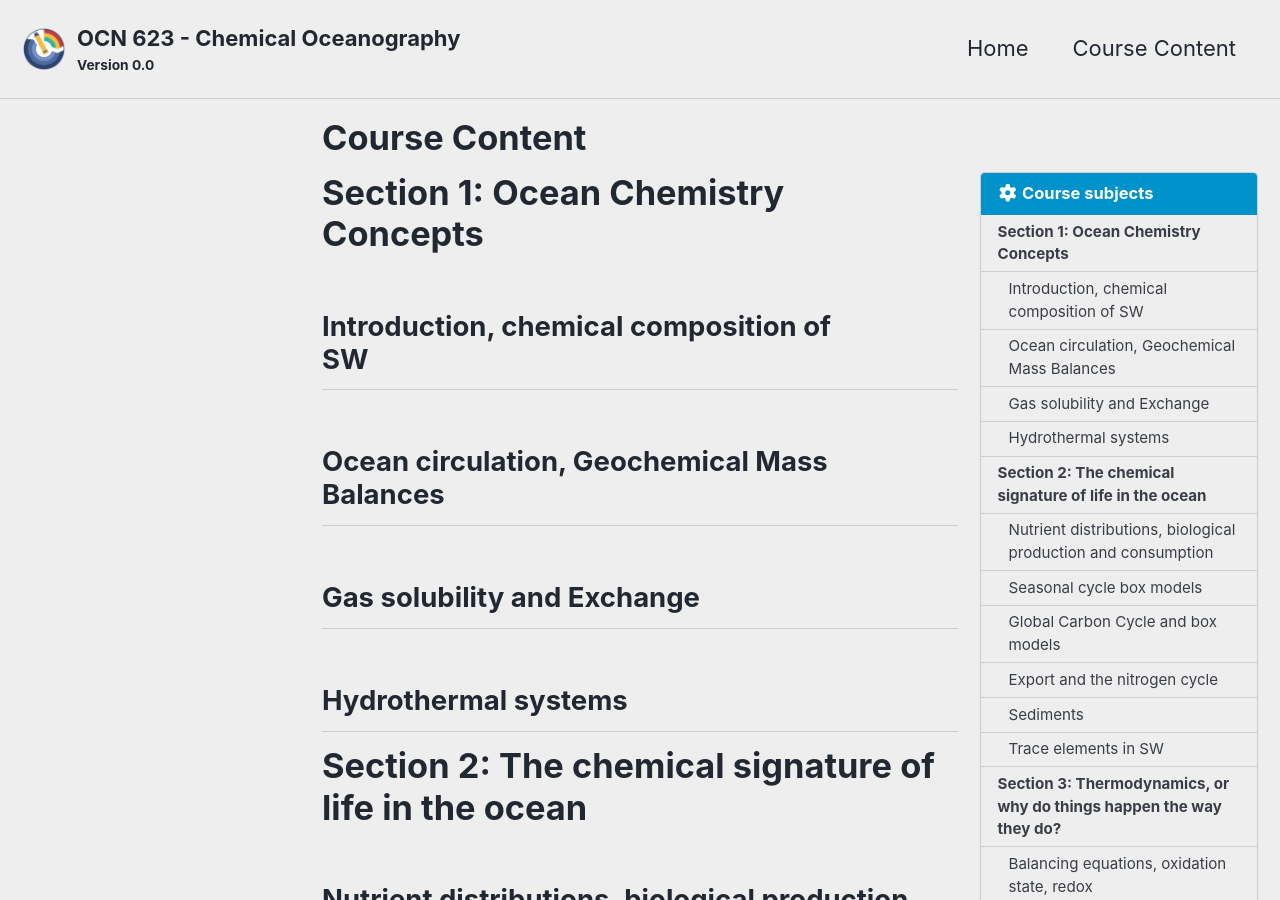
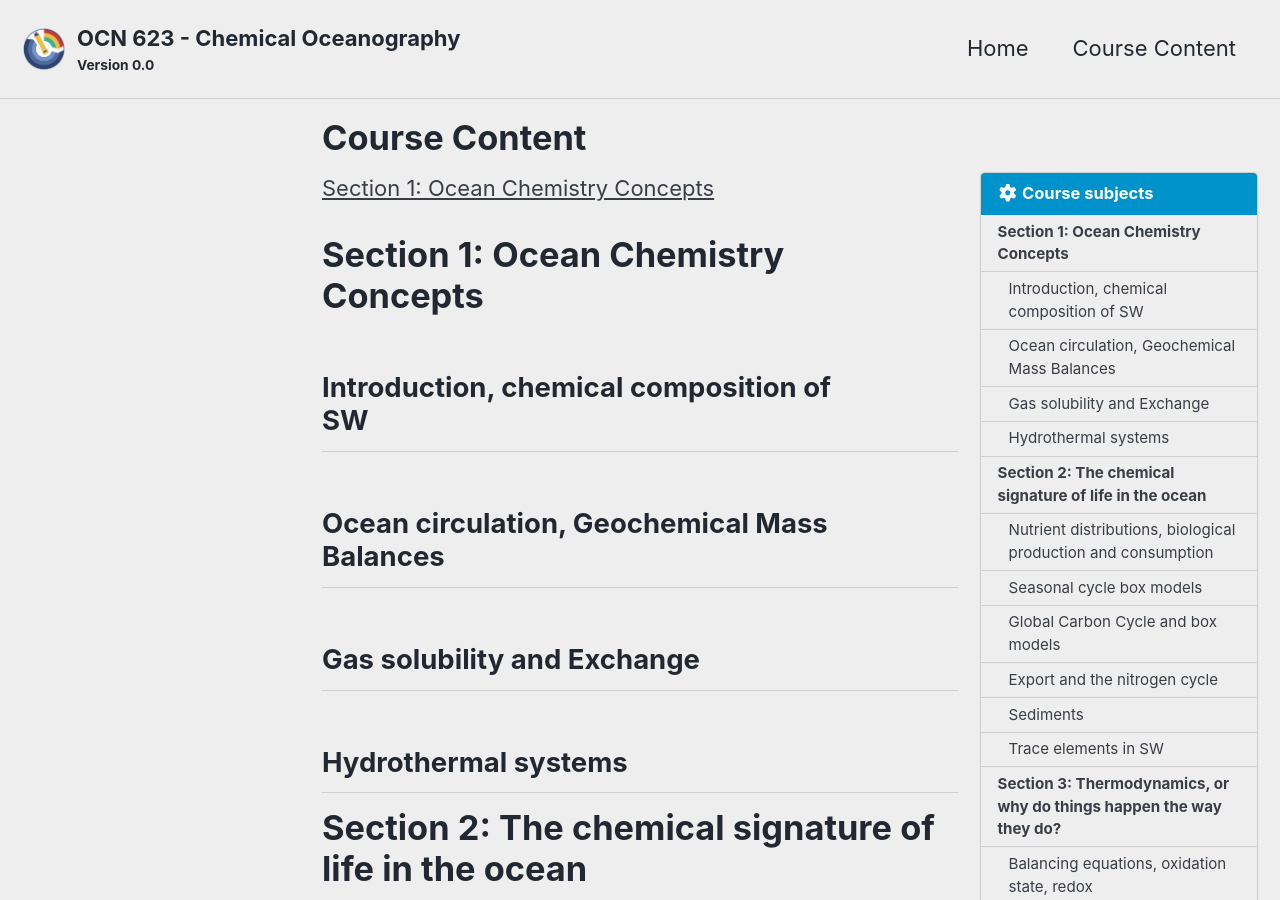
Before and after one commit to SethBushinsky/OCN623_Chemical_Oceanography, a Jekyll site: the page built from _pages/course-content.md, in a window 1280 px wide and 900 px high. Built offline with Jekyll 4.4.1, drawn with Linux system fonts in a browser that asks for light colours; cached includes are drawn as plain includes.

Commit message:
Update course-content.md

```diff
--- a/_pages/course-content.md
+++ b/_pages/course-content.md
@@ -8,6 +8,8 @@ permalink: /course-content/
 title: "Course Content"
 author_profile: false
 ---
+
+[Section 1: Ocean Chemistry Concepts](/course-content/01_ocean_chemistry_fundamentals/)
 
 # Section 1: Ocean Chemistry Concepts
 ## Introduction, chemical composition of SW
```
